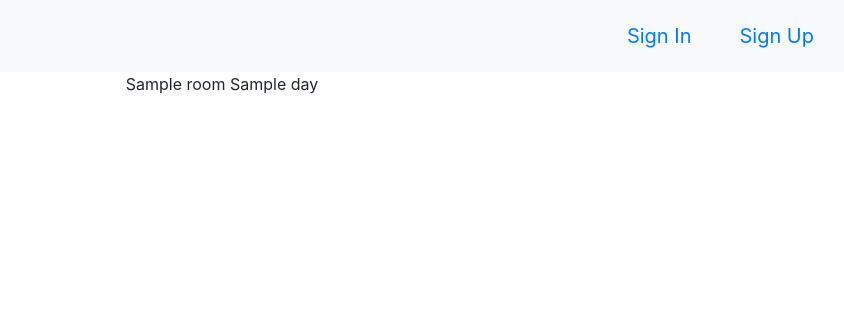
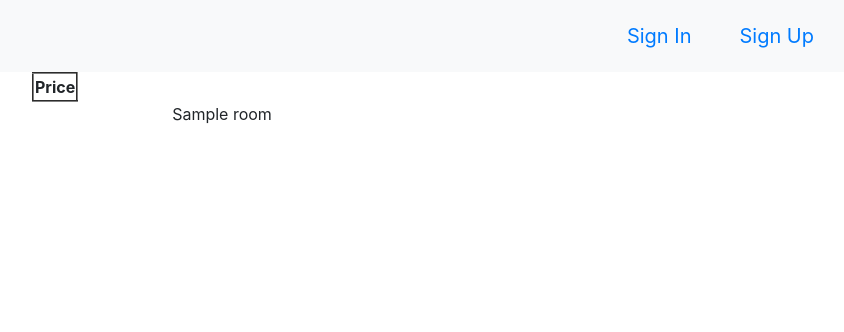
Before and after one commit to Sharmanuj/Game, a Django app: template templates/room/ManageSlots.html in a window 1280 px wide. Shown: the top 332 px of the page, without its empty margins (418-1262 px from the left). Run offline with Django 3.2, Linux system fonts and the light colour scheme; the template is opened without the code that fills it: most values are stand-ins (such as "Sample title", 1, 10 or a date in 2020); lists and menus that the app fills with data are empty; some libraries are stand-ins or nearby versions.

Commit message:
still working on slots

```diff
--- a/room/models.py
+++ b/room/models.py
@@ -54,7 +54,7 @@ class Slot(models.Model):
 
 class StaticSchedule(models.Model):
     def __str__(self):
-        return "{}_{}".format(self.room,self.slot)
+        return "{}_{}_{}".format(self.room,self.day,self.slot)
     room=models.ForeignKey(Room,on_delete=models.CASCADE)
     slot=models.ForeignKey(Slot,on_delete=models.CASCADE)
     day=models.ForeignKey(Day,on_delete=models.CASCADE)
--- a/room/views.py
+++ b/room/views.py
@@ -82,6 +82,7 @@ class AddPlace(LoginRequiredMixin,views.generic.edit.CreateView):
 
 def CountryLookup(request):
     cou=serializers.serialize('json',Country.objects.all())
+    # print(cou)
     return JsonResponse(cou,safe=False)
 
 def RegionLookup(request,pk):
@@ -97,6 +98,7 @@ def CreateSlots(request):
         Slot.objects.create(slot=time(i))
 
 def send_slots_by_day(request,pk):
+    # schedule=StaticSchedule.objects.filter(room=Room.objects.get(pk=pk)).order_by('day')
     schedule=serializers.serialize('json',StaticSchedule.objects.filter(room=Room.objects.get(pk=pk)).order_by('day'))
-    print(schedule)
-    return HttpResponse('')
+    # print(schedule)
+    return JsonResponse(schedule,safe=False)
--- /dev/null
+++ b/static/js/script.js
@@ -0,0 +1,2 @@
+// window.$ = window.jQuery = require('jquery'); // not sure if you need this at all
+window.Bootstrap = require('bootstrap');
--- a/templates/base.html
+++ b/templates/base.html
@@ -3,9 +3,10 @@
 <!DOCTYPE html>
 <html>
   <head>
-    <link rel="stylesheet" href="{%static "css/bootstrap.min.css" %}" >
-    <script src="{%static "js/bootstrap.min.js"%}" ></script>
-    <script src="{%static "js/jquery-3.3.1.js"%}" ></script>
+    <script src={%static "js/bootstrap.min.js"%} ></script>
+    <script src={%static "js/jquery-3.3.1.js"%} ></script>
+    <link rel="stylesheet" href={%static "css/bootstrap.min.css" %}>
+    <!-- <script src={% static "js/script.js" %}></script> -->
     {{form.media}}
     <title>{% block head_title %}{% endblock %}</title>
     {% block extra_head %}
--- a/templates/room/ManageSlots.html
+++ b/templates/room/ManageSlots.html
@@ -4,17 +4,43 @@
     <script>
         $.ajax({
             url:"{% url 'room:get_slots' room.id %}",
+            success:function(response){
+                response=JSON.parse(response)
+                for(slot in response)
+                {
+                    // console.log(response[slot])
+                }
+                render(response,0)
+                }
         })
+        function render(response,day){
+            days=['Monday','Tuesday','Wednesday','Thrusday','Friday','Saturday','Sunday']
+            days={'Monday':0,'Tuesday':1,'Wednesday':2,'Thrusday':3,'Friday':4,'Saturday':5,'Sunday':6}
+            // console.log(response)
+            var x=''
+            for(slot in response){
+                if (response[slot].fields.slot==1)
+                {
+                    x="<tr>"+response[slot].fields.price+"</tr>"
+                }
+                // break
+            }
+            console.log(x)
+            $('#price_table').html(x)
+        }
     </script>
 {%endblock%}
 {%block content%}
 <div class="form-group form-horizontal">
     <form style="text-align:center;width: 380px;margin: 0 auto;" method="POST">
+        <div id="price">
+            <table id="price_table" border="2">
+                <th>Price</th>
+                <!-- <tr>{{slots}}</tr> -->
+            </table>
         <!-- {{form|crispy}} -->
         {{room}}
-        {%for slot in slots%}
-        {{slot.day}}
-        {%endfor%}
+        </div>
     </form>
 </div>
 {%endblock%}
```
